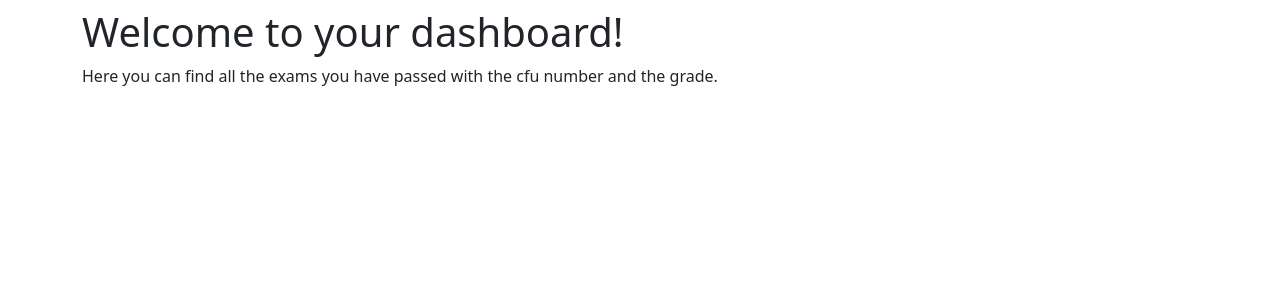
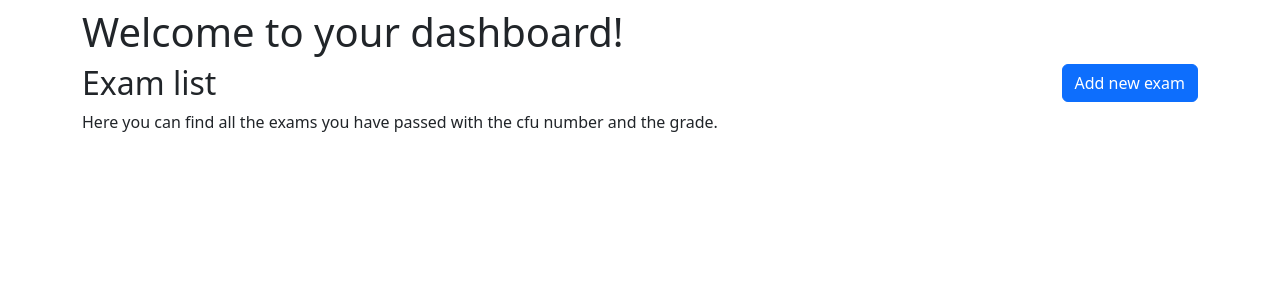
Before and after one commit to marcosantoriello/UniStudentDashboard, a Flask app: template src/templates/index.html in a window 1280 px wide. Shown: the top 300 px of the page. Run offline with Flask 3, Linux system fonts and the light colour scheme; the template is opened without the code that fills it, so the values that code supplies are empty.

Commit message:
Improved frontend

```diff
--- a/src/app.py
+++ b/src/app.py
@@ -18,6 +18,10 @@ def connect_db():
     with open('./data/schema.sql') as f:
         conn.executescript(f.read())
     print('Table created!', flush=True)
+    # if the db hasn't been populated yet
+    if conn.execute('SELECT * from exam').fetchone() is None:
+        with open('./data/populate.sql') as f:
+            conn.executescript(f.read())
     return conn
 
 
@@ -41,17 +45,19 @@ def close_db(error):
         g.sqlite_db.close()
 
 
+
 @app.route('/')
 def index():
     db = get_db()
     # just for testing purposes
-    db.execute('INSERT into exam (title, cfu) values (?, ?)',
-               ["Analisi Matematica", 6])
     res = db.execute('SELECT * FROM exam')
-    res.row_factory = lambda _, x: {'id': x[0], 'title': x[1], 'cfu': x[2]}
+    res.row_factory = lambda _, x: {'id': x[0], 'title': x[1], 'cfu': x[2], 'passed': x[3]}
     exams = res.fetchall()
     return render_template("index.html", exams=exams)
 
 
+
+
+
 if __name__ == '__main__':
     app.run(debug=True, host='127.0.0.1', port=5000)
--- a/src/templates/index.html
+++ b/src/templates/index.html
@@ -12,15 +12,42 @@
 <body class="pt-2">
     <div class="container">
         <h1>Welcome to your dashboard!</h1>
+
+
+        <!-- List of exams-->
+        <h2>
+            <span>Exam list</span>
+            <a class="btn btn-primary float-end" href="/new">Add new exam</a>
+      </h2>
         <p>
             Here you can find all the exams you have passed with the cfu number and the grade.
         </p>
-        <div class="list-group">
+
+        <div class="container text-center ">
             {% for exam in exams %}
-            <p  class="list-group-item list-group-item-action">
-                {{ exam['title'] }}
-                {{ exam['cfu'] }}
-            </p>
+            <div class="row align-items-end shadow p-3 mb-5 bg-white rounded">
+                <div class="col">
+                    <h4 style="color: black">
+                        {{ exam['title'] }}
+                    </h4>
+                </div>
+                <div class="col">
+                    <h4 style="color: black">
+                         {{ exam['cfu'] }}
+                    </h4>
+                </div>
+                <div class="col">
+                    {% if(exam['passed'] == True): %}
+                        <h4 style="color: black">
+                            {{ exam['grade'] }}
+                        </h4>
+                    {% else %}
+                        <h4 style="color: black">
+                            N/A
+                        </h4>
+                    {% endif %}
+                </div>
+              </div>
             {% endfor %}
         </div>
     </div>
```
Also changed, not shown: src/data/populate.sql (added, +22 -0 lines), src/data/schema.sql (added, +7 -0 lines), src/data/exams.db (deleted).
